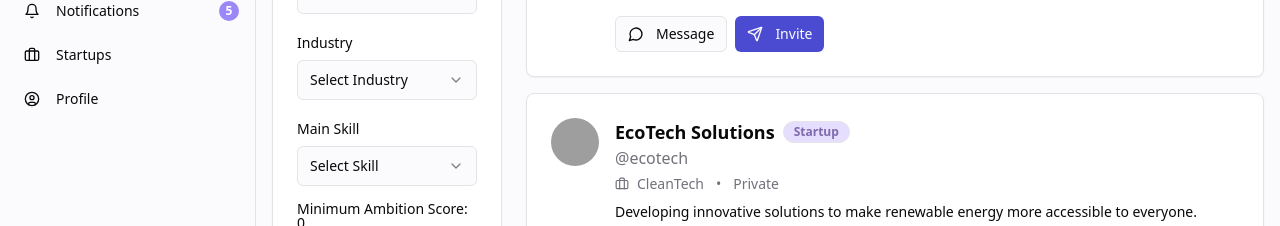
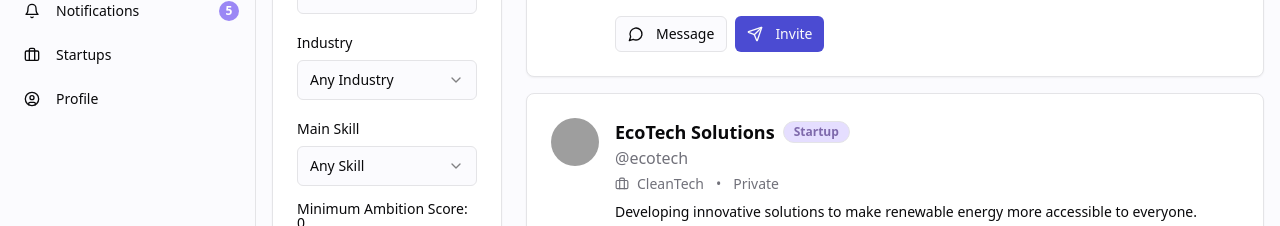
Before and after one commit to danieledwards05/connect-ambition-nexus, a React (Vite) app: page /search in a window 1280 px wide. Shown: the part 265-491 px from the top of the page. Built offline with nearby package versions, Linux system fonts and the light colour scheme; grey boxes are pictures that could not be loaded.

Commit message:
Fix: Select item value error
Ensure Select.Item components have non-empty string values to prevent the error.

```diff
--- a/src/components/search/SearchFilters.tsx
+++ b/src/components/search/SearchFilters.tsx
@@ -109,14 +109,14 @@ const SearchFilters = ({ onFilterChange }: SearchFiltersProps) => {
           <div className="space-y-1.5">
             <Label htmlFor="industry">Industry</Label>
             <Select
-              value={filters.industry || ""}
-              onValueChange={(value) => handleFilterChange("industry", value || undefined)}
+              value={filters.industry || "any_industry"}
+              onValueChange={(value) => handleFilterChange("industry", value === "any_industry" ? undefined : value)}
             >
               <SelectTrigger id="industry">
                 <SelectValue placeholder="Select Industry" />
               </SelectTrigger>
               <SelectContent position="popper">
-                <SelectItem value="">Any Industry</SelectItem>
+                <SelectItem value="any_industry">Any Industry</SelectItem>
                 <SelectItem value="tech">Technology</SelectItem>
                 <SelectItem value="finance">Finance</SelectItem>
                 <SelectItem value="health">Healthcare</SelectItem>
@@ -132,14 +132,14 @@ const SearchFilters = ({ onFilterChange }: SearchFiltersProps) => {
           <div className="space-y-1.5">
             <Label htmlFor="skill">Main Skill</Label>
             <Select
-              value={filters.skill || ""}
-              onValueChange={(value) => handleFilterChange("skill", value || undefined)}
+              value={filters.skill || "any_skill"}
+              onValueChange={(value) => handleFilterChange("skill", value === "any_skill" ? undefined : value)}
             >
               <SelectTrigger id="skill">
                 <SelectValue placeholder="Select Skill" />
               </SelectTrigger>
               <SelectContent position="popper">
-                <SelectItem value="">Any Skill</SelectItem>
+                <SelectItem value="any_skill">Any Skill</SelectItem>
                 <SelectItem value="coding">Coding</SelectItem>
                 <SelectItem value="design">Design</SelectItem>
                 <SelectItem value="marketing">Marketing</SelectItem>
```
